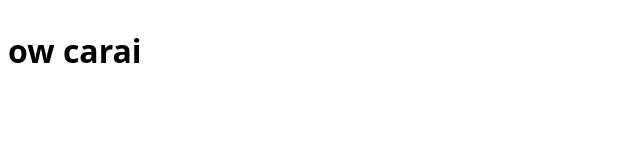
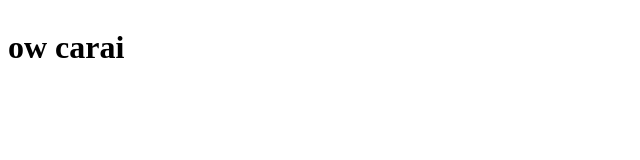
Before and after one commit to marcelimengarda/site, a plain HTML site: page index.html in a window 1280 px wide. Shown: the whole page, without its empty margins (0-640 px from the left). Drawn offline with Linux system fonts and the light colour scheme.

Commit message:
Update index.html

```diff
--- a/index.html
+++ b/index.html
@@ -10,9 +10,9 @@
       max-width: 1440px;
       display: grid;
 
-      font-family: system-ui, -apple-system, BlinkMacSystemFont, Roboto, Oxygen,
-        Ubuntu, Cantarell, "Plus Jakarta Sans", "Open Sans", "Helvetica Neue",
-        sans-serif;
+      font-family: system-ui, -apple-system, BlinkMacSystemFont,
+        "Segoe UI" Roboto, Oxygen, Ubuntu, Cantarell, "Playfair Display",
+        "Open Sans", "Helvetica Neue", sans-serif;
     }
   </style>
   <body>
```
